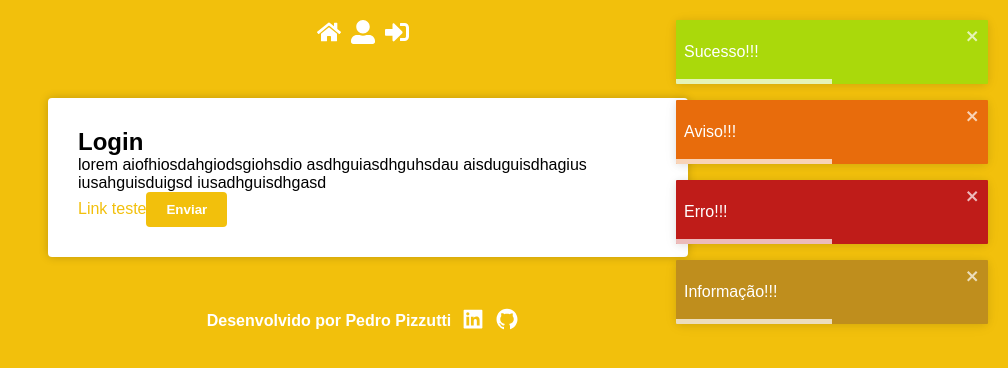
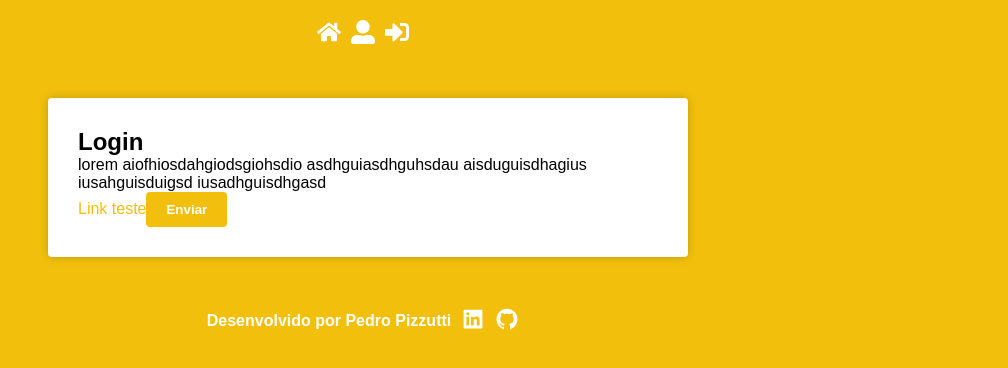
Before and after one commit to PedroPizzutti/pessoal_ref, a React (Create React App) app in the folder app-react/: page / in a window 1280 px wide. Shown: the top 368 px of the page, without its empty margins (272-1280 px from the left). Built offline with nearby package versions, Linux system fonts and the light colour scheme; the HTML template or start-up script is replaced by a standard one.

Commit message:
configurado o reducer

```diff
--- a/app-react/package.json
+++ b/app-react/package.json
@@ -12,9 +12,11 @@
     "react": "^16.13.1",
     "react-dom": "^16.13.1",
     "react-icons": "^3.10.0",
+    "react-redux": "^7.2.0",
     "react-router-dom": "^5.2.0",
     "react-scripts": "5.0.1",
     "react-toastify": "^6.0.6",
+    "redux": "^4.0.5",
     "styled-components": "^5.1.1",
     "web-vitals": "^2.1.4"
   },
--- a/app-react/src/App.js
+++ b/app-react/src/App.js
@@ -1,9 +1,10 @@
 import React from 'react';
 import { Router } from 'react-router-dom';
 import { ToastContainer } from 'react-toastify';
+import { Provider } from 'react-redux';
 
 import GlobalStyles from './styles/GlobalStyles';
-
+import store from './store';
 import history from './services/history';
 import Header from './components/Header';
 import Footer from './components/Footer';
@@ -11,6 +12,7 @@ import Routes from './routes';
 
 function App() {
   return (
+    <Provider store={store}>
       <Router history={history}>
         <Header />
         <Routes />
@@ -18,6 +20,7 @@ function App() {
         <ToastContainer autoClose={10000} />
         <Footer />
       </Router>
+    </Provider>
   );
 }
 
--- a/app-react/src/pages/Login/index.js
+++ b/app-react/src/pages/Login/index.js
@@ -1,13 +1,8 @@
 import React from 'react';
-import { toast } from 'react-toastify';
 import { Container } from '../../styles/GlobalStyles';
 import { Paragrafo, Titulo } from './styled';
 
 export default function Login() {
-  toast.success('Sucesso!!!');
-  toast.warn('Aviso!!!');
-  toast.error('Erro!!!');
-  toast.info('Informação!!!');
   return (
     <Container>
       <Titulo>Login</Titulo>
--- /dev/null
+++ b/app-react/src/store/index.js
@@ -0,0 +1,15 @@
+import { createStore } from 'redux';
+
+const reducer = (state, action) => {
+  switch (action.type) {
+    case 'EXEMPLO':
+      return state;
+
+    default:
+      return state;
+  }
+};
+
+const store = createStore(reducer);
+
+export default store;
```
Also changed, not shown: 1 other file (tests, documents, lock files or other folders). Lines whose indentation alone changed are shown as unchanged.
